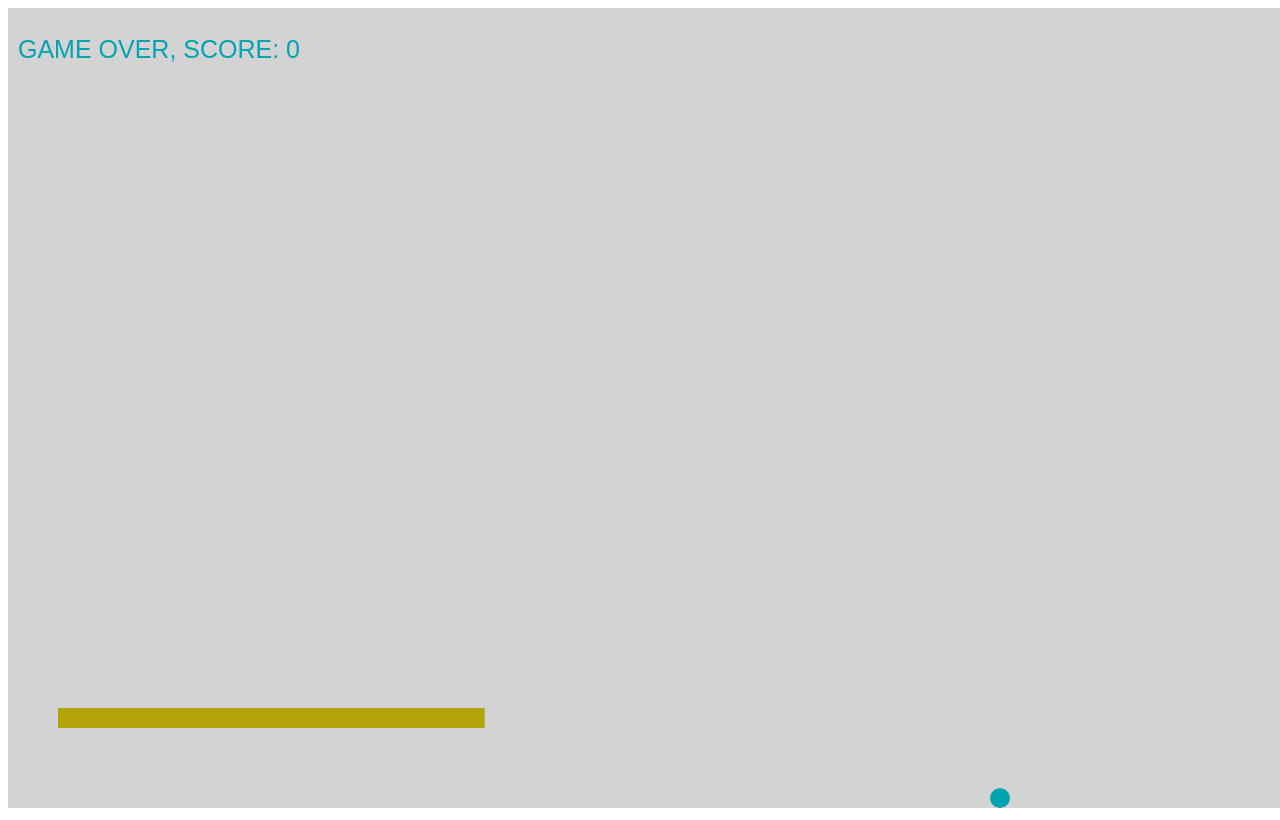
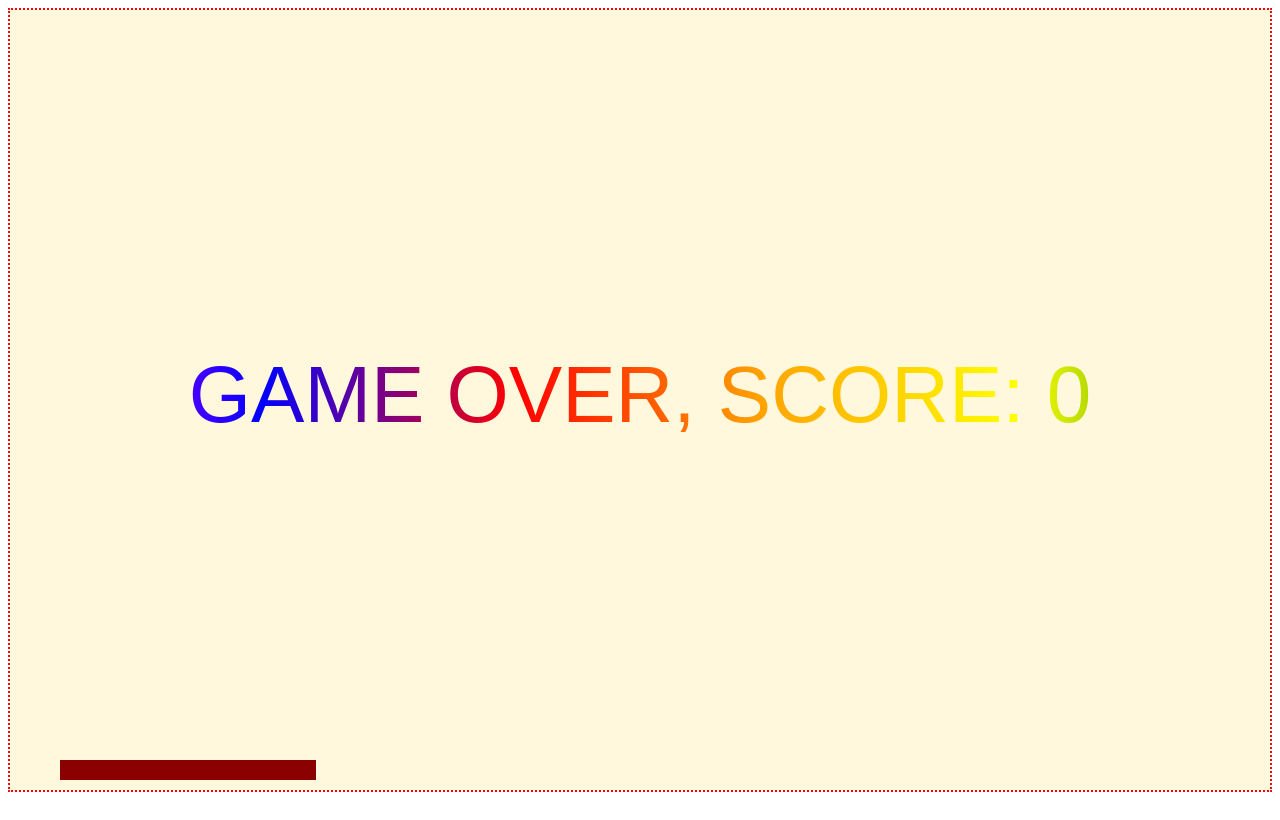
Before and after one commit to Thalhammer-Dorothe/pingpong, a plain HTML site: page index.html in a window 1280 px wide. Drawn offline with Linux system fonts and the light colour scheme.

Commit message:
Update index.html

```diff
--- a/index.html
+++ b/index.html
@@ -8,7 +8,7 @@
 </head>
 
 <body>
-    <canvas id="MeinCanvas"></canvas>
+    <canvas id="MeinCanvas"style="border: 2px dotted red;"></canvas>
     <script>
         document.body.style.overflow = 'hidden';
 
@@ -25,10 +25,17 @@
         var timer;
 
         var canv = document.getElementById("MeinCanvas");
-        canv.width = document.documentElement.clientWidth;
-        canv.height = document.documentElement.clientHeight;
+        canv.width = document.documentElement.clientWidth - 20;
+        canv.height = document.documentElement.clientHeight - 20;
         var WIDTH = document.documentElement.clientWidth;
         var HEIGHT = document.documentElement.clientHeight;
+        var farbverlauf = context.createLinearGradient(0, 0, canv.width, 0);
+        farbverlauf.addColorStop("0", "magenta");
+        farbverlauf.addColorStop("0.2", "blue");
+        farbverlauf.addColorStop("0.4", "red");
+        farbverlauf.addColorStop("0.6", "orange");
+        farbverlauf.addColorStop("0.8", "yellow");
+        farbverlauf.addColorStop("1.0", "green");
 
 
         function init() {
@@ -37,10 +44,10 @@
                 console.log(event);
                 console.log(event.key);
                 if (event.key == 'ArrowLeft' & padlx > 0) {
-                    padlx = padlx - 5;
+                    padlx = padlx - 10;
                 }
                 if (event.key == 'ArrowRight' & padlx + 150 < WIDTH) {
-                    padlx = padlx + 5;
+                    padlx = padlx + 10;
                 }
                 if (event.key == 'Enter') {
                     timer = setInterval(draw, 5);
@@ -60,7 +67,7 @@
         }
 
         function ball(x, y, r) {
-            context.fillStyle = "#00A3B1";
+            context.fillStyle = farbverlauf;
             context.beginPath();
             context.arc(x, y, r, 0, Math.PI * 2, true);
             context.closePath();
@@ -68,13 +75,13 @@
         }
 
         function padl(x) {
-            context.fillStyle = "#B1A308";
-            context.fillRect(x, HEIGHT - 100, WIDTH / 3, 20);
+            context.fillStyle = "darkred";
+            context.fillRect(x, HEIGHT - 50, WIDTH / 5, 20);
 
         }
 
         function clear() {
-            context.fillStyle = "lightgrey";
+            context.fillStyle = "#FFF8DC";
             context.fillRect(0, 0, WIDTH, HEIGHT);
         }
 
@@ -94,14 +101,17 @@
             if (y > HEIGHT - (R + 1)) {
 
                 var ausgabe = "GAME OVER, SCORE: " + counter;
-                context.font = "25px Arial";
-                context.fillText(ausgabe, 10, 50);
+                context.fillStyle = farbverlauf;
+                context.font = "5em Arial";
+                context.textAlign = "center";
+                context.textBaseline = "middle";
+                context.fillText(ausgabe,canv.width / 2, canv.height / 2);
                 clearInterval(timer);
                 timer = 0; //zur Sicherheit auch noch null setzten
                 counter = 0;
             }
 
-            if (y > (HEIGHT - 100 - 20 + R) & x > padlx & x < padlx + WIDTH / 3) {
+            if (y > (HEIGHT - 50 - 20 + R) & x > padlx & x < padlx + WIDTH / 5) {
                 dy = -dy;
                 counter++;
                 console.log(counter);
```
